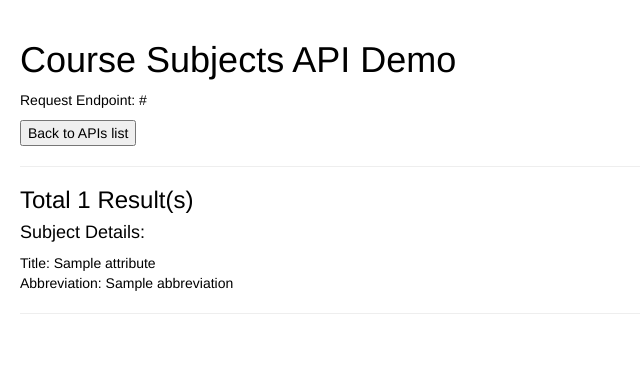
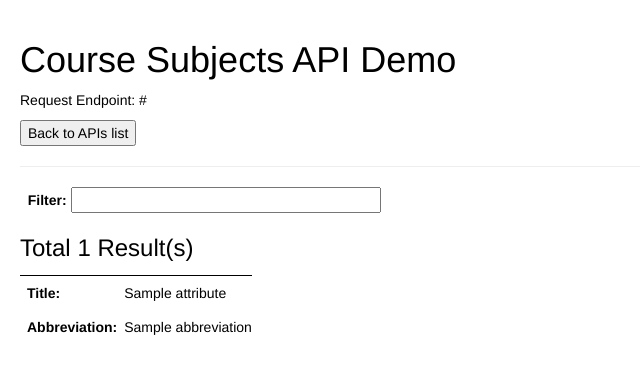
Before and after one commit to osu-mist/catalog-api-demo, a Django app: template catalog_api_demo/templates/catalog_api_demo/course_subjects_api_index.html in a window 1280 px wide. Shown: the top 374 px of the page, without its empty margins (0-640 px from the left). Run offline with Django 3.2, Linux system fonts and the light colour scheme; the template is opened without the code that fills it: most values are stand-ins (such as "Sample title", 1, 10 or a date in 2020); some libraries are stand-ins or nearby versions.

Commit message:
Update course subjects api demo

```diff
--- a/catalog_api_demo/templates/catalog_api_demo/course_subjects_api_index.html
+++ b/catalog_api_demo/templates/catalog_api_demo/course_subjects_api_index.html
@@ -13,17 +13,35 @@
 
 		<button type="button"><a href="/catalog_api_demo/">Back to APIs list</a></button>
 		<hr>
+		<div id="filter_wrapper">
+			<label for="filter">&nbsp;&nbsp;Filter:</label>
+			<input id="filter_box" name="building" value="" type="text">
+		</div>
 			{% if data %}
-			<h3>Total {{ data | length }} Result(s)</h3>
-			{% for subject in data %}
-				<h4>Subject Details:</h4>
-					Title: {{ subject.attributes.title }}<br>
-					Abbreviation: {{ subject.attributes.abbreviation }}<br>
-				<hr>
-			{% endfor %}
+			<div id="results">
+				<h3>Total <span id="totle_count"></span> Result(s)</h3>
+				{% for subject in data %}
+					<table class="result">
+						<tbody>
+							<tr>
+								<th>Title:</th>
+								<td class="description">{{ subject.attributes.title }}</td>
+							</tr>
+							<tr>
+								<th>Abbreviation:</th>
+								<td class="description">{{ subject.attributes.abbreviation }}</td>
+							</tr>
+						</tbody>
+					</table>
+				{% endfor %}
+			</div>
 			{% else %}
 				<h3>Result Not Found</h3>
 			{% endif %}
 
+	<!-- Scripts -->
+	<script src="https://ajax.googleapis.com/ajax/libs/jquery/1.12.4/jquery.min.js"></script>
+	<script type="text/javascript" src="{% static 'catalog_api_demo/js/main.js' %}"></script>
+
 </body>
 </html>
```
